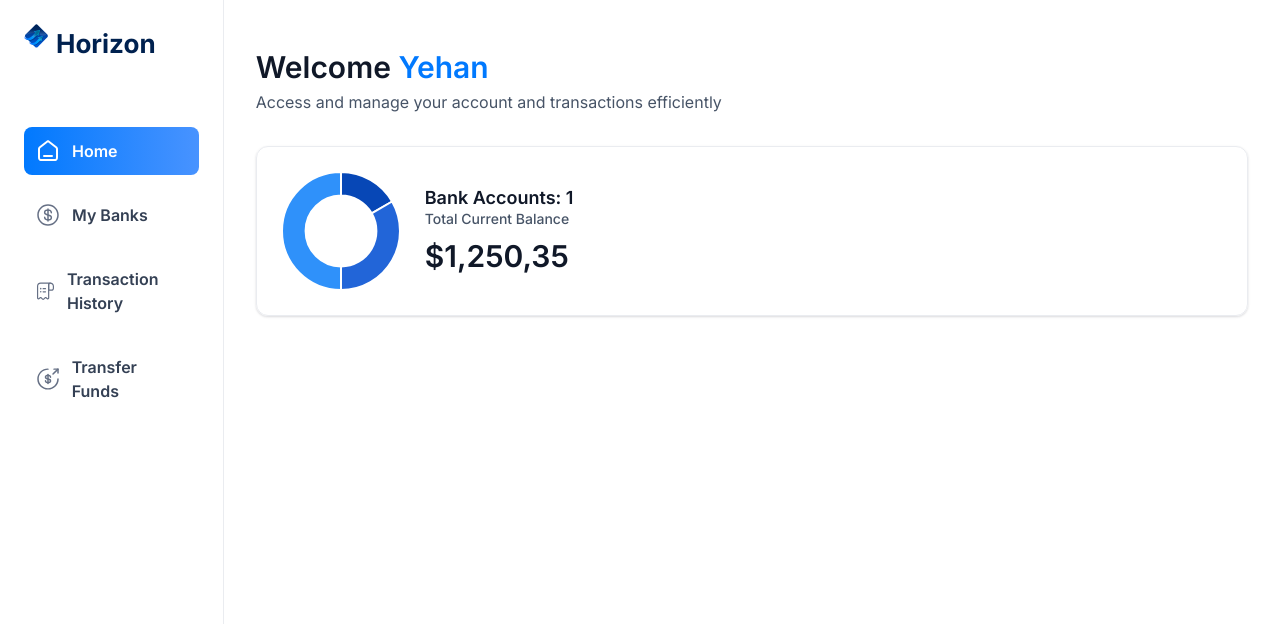
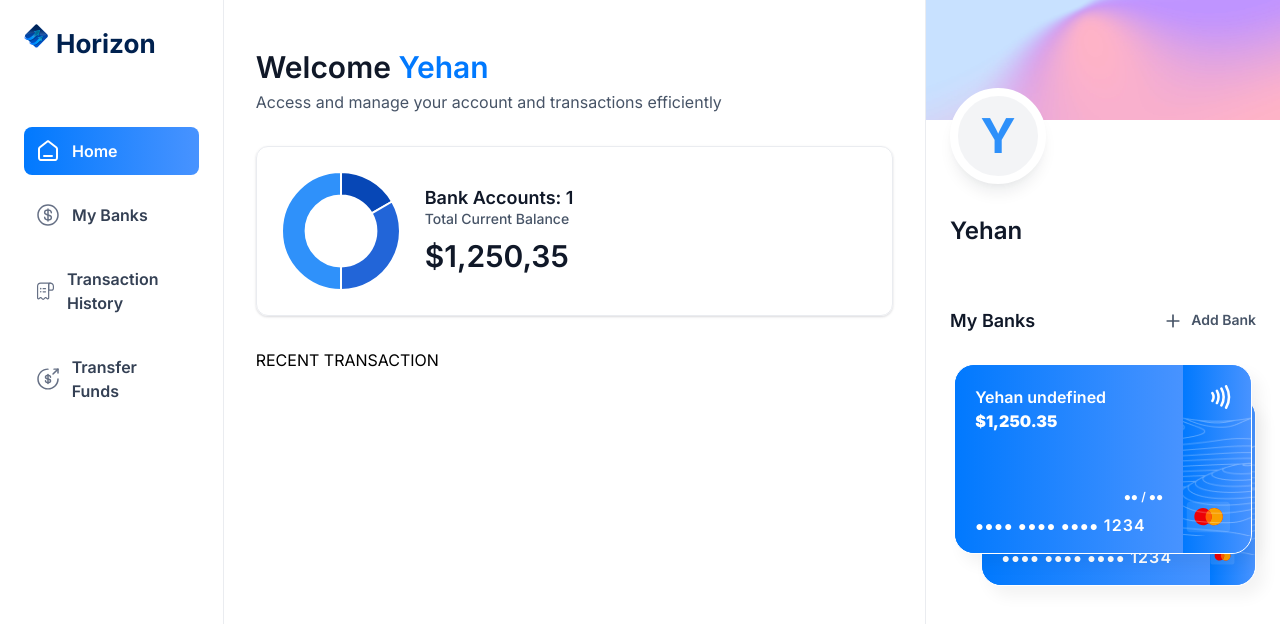
Before and after one commit to F-erno4004/BankingApp-Nextjs-, a Next.js app: page / in a window 1280 px wide. Shown: the top 624 px of the page. Built offline with nearby package versions, Linux system fonts and the light colour scheme.

Commit message:
Add RightSidebar and BankCard components; update Home layout

```diff
--- a/app/(root)/page.tsx
+++ b/app/(root)/page.tsx
@@ -1,6 +1,7 @@
 import React from 'react'
 import Headerbox from '@/components/ui/Headerbox'
 import TotalBalancebox from '@/components/ui/TotalBalancebox'
+import RightSidebar from '@/components/ui/RightSidebar'
 
 
 const Home = () => {
@@ -23,7 +24,15 @@ const Home = () => {
           />
         </header>
 
+        RECENT TRANSACTION
       </div>
+
+      <RightSidebar
+        user = {loggedIn}
+        transactions={[]}
+        banks={[{currentBalance: 1250.35}, {currentBalance: 2000.00}]}
+
+      />
     </section>
   )
 }
--- /dev/null
+++ b/components/ui/BankCard.tsx
@@ -0,0 +1,65 @@
+import Link from 'next/link'
+import Image from "next/image";
+import React from 'react'
+import { formatAmount } from '@/lib/utils';
+
+const BankCard = ({ account, userName, showBalance = true } : CreditCardProps) => {
+  return (
+    <div className = "flex flex-col">
+        <Link href ="/" className = "bank-card">
+            <div className ="bank-card_content" >
+                <div>
+                  <h1 className = "text-16 font-semibold text-white">
+                    {account.name || userName}
+                  </h1>
+                   <p className = "font-ibm-plex-serif font-black text-white">
+                    {formatAmount(account.currentBalance)}
+                   </p>
+                </div>
+                <article className = "flex flex-col gap-2">
+                    <div className = "flex justify-between ">
+                        <h1 className = "text-12 font-semibold text-white">
+
+                        </h1>
+                        <h2 className = "text-12 font-semibold text-white">
+                            ●● / ●●
+                        </h2>
+                    </div>
+                    <p className = "text-14 font-semibold tracking-[1.1px] text-white">
+                        ●●●● ●●●● ●●●● <span className = "text-16">{account.mask || '1234'}</span>
+                    </p>
+                </article>
+            </div>
+
+            <div className ="bank-card_icon">
+                <Image
+                    src = "/icons/Paypass.svg"
+                    width = {20}
+                    height = {24}
+                    alt = "pay"
+                />
+                <Image
+                    src = "/icons/mastercard.svg"
+                    width = {45}
+                    height = {32}
+                    alt = "mastercard"
+                    className = "ml-5"
+                />
+            </div>
+
+            <Image
+                src = "/icons/lines.png"
+                width = {316}
+                height = {190}
+                alt = "lines"
+                className = "absolute left-0 top-0 "
+            />
+
+        </Link>
+
+        {/* Copy */}
+    </div>
+  )
+}
+
+export default BankCard
--- /dev/null
+++ b/components/ui/RightSidebar.tsx
@@ -0,0 +1,71 @@
+import Link from 'next/link'
+import Image from "next/image";
+import React from 'react'
+import BankCard from './BankCard';
+
+const RightSidebar = ({user, transactions, banks}: RightSidebarProps) => {
+  return (
+    <aside className='right-sidebar'>
+        <section className='g=flex flex-col pb-8'>
+          <div className = 'profile-banner'/>
+          <div className = 'profile'>
+            <div className = 'profile-img'>
+              <span className='text-5xl font-bold text-blue-500'>{user.firstName[0]}</span>
+            </div>
+
+            <div className = "profile-details">
+              <h1 className ='profile-name'>
+                {user.firstName} {user.lastName}
+              </h1>
+              <p className = 'profile-email'>
+                {user.email}
+              </p>
+            </div>
+          </div>
+        </section>
+
+        <section className="banks">
+          <div className="flex w-full justify-between">
+            <h2 className="header-2">My Banks</h2>
+            <Link href="/" className="flex gap-2">
+              <Image
+                src = "/icons/plus.svg"
+                width = {20}
+                height = {20}
+                alt = "plus"
+              />
+              <h2 className = "text-14 font-semibold text-gray-600">
+                Add Bank
+              </h2>
+            </Link>
+          </div>
+
+          {banks?.length > 0 && (
+          <div className="relative flex flex-1 flex-col items-center justify-center gap-5">
+            <div className='relative z-10'>
+              <BankCard
+                key={banks[0].$id}
+                account={banks[0]}
+                userName={`${user.firstName} ${user.lastName}`}
+                showBalance={false}
+              />
+            </div>
+            {banks[1] && (
+              <div className="absolute right-0 top-8 z-0 w-[90%]">
+                <BankCard
+                  key={banks[1].$id}
+                  account={banks[1]}
+                  userName={`${user.firstName} ${user.lastName}`}
+                  showBalance={false}
+                />
+              </div>
+            )}
+          </div>
+          )}
+
+        </section>
+    </aside >
+  )
+}
+
+export default RightSidebar
```
